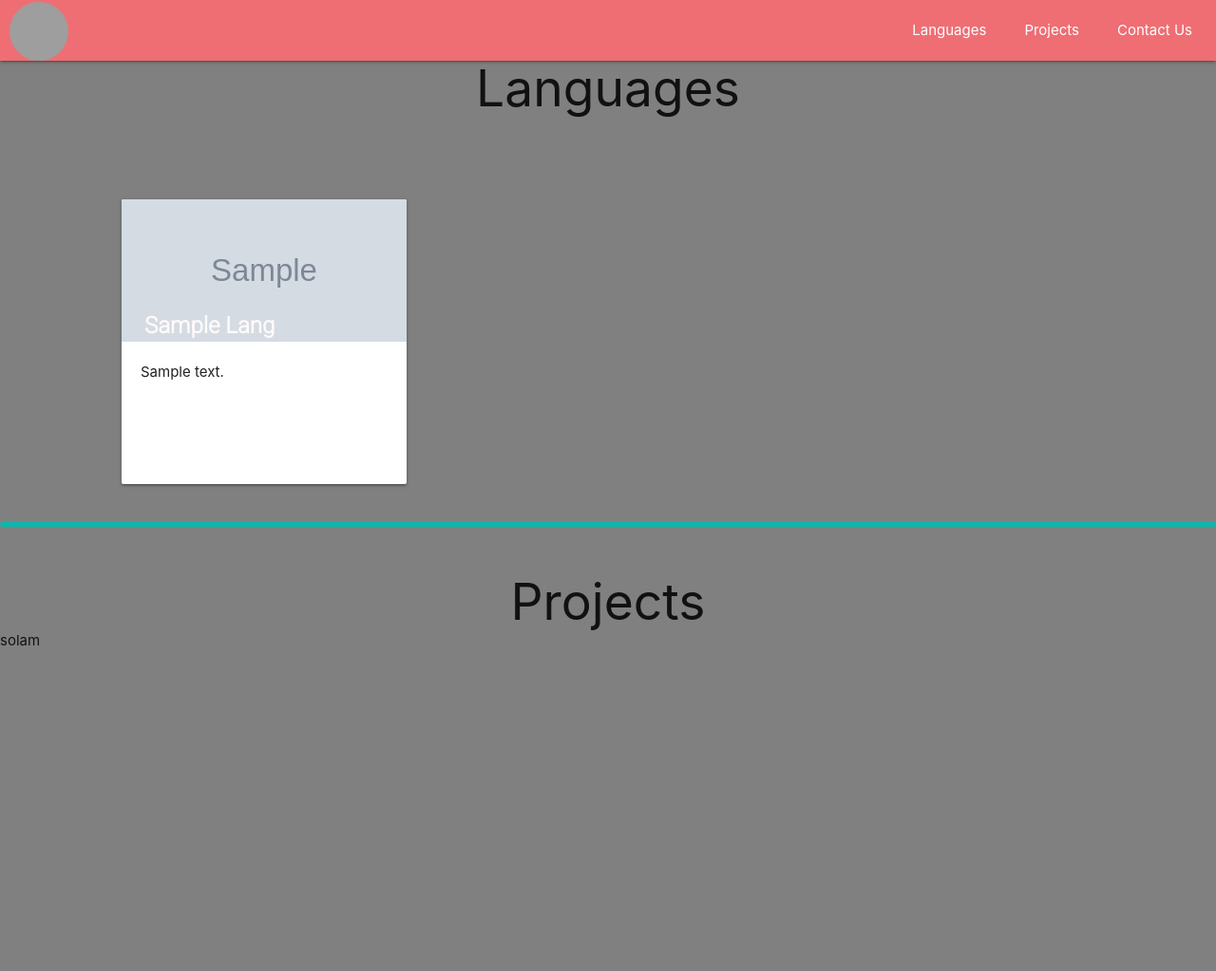
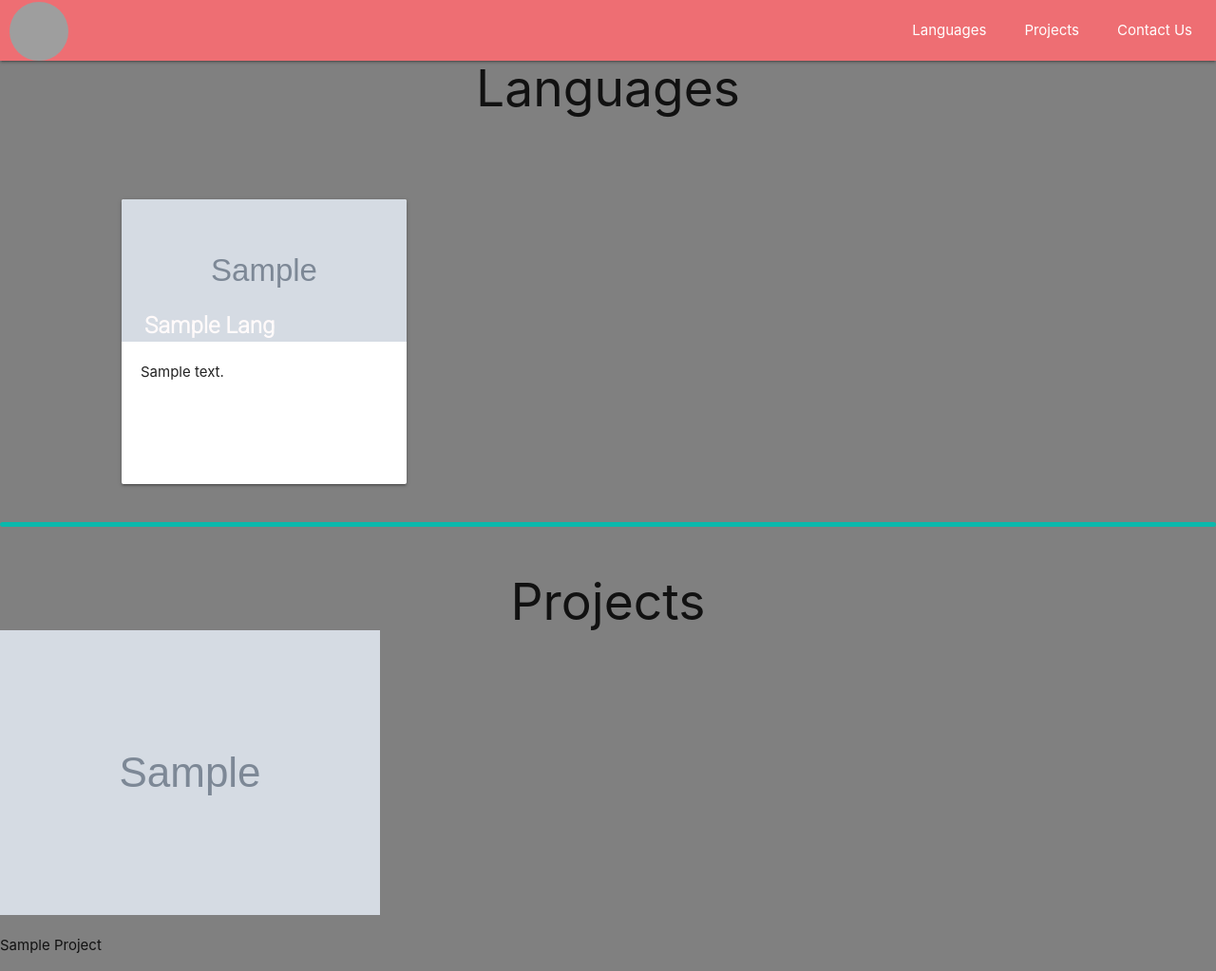
Before and after one commit to SadraTghvi/profilio, a Django app: template base/templates/pages/index.html in a window 1280 px wide. Shown: the whole page at 95% size. Before the commit the page ends 680 px from the top, so only its background shows below. Run offline with Django 3.2, Linux system fonts and the light colour scheme; the template is opened without the code that fills it: values that come from a table or form of the project are taken from there, others are empty; tables that the repository leaves empty hold one stand-in row (values such as "Sample post"); grey boxes marked "Sample" are stand-in pictures; grey boxes are pictures that could not be loaded.

Commit message:
updated ui for projects side

```diff
--- a/base/templates/pages/index.html
+++ b/base/templates/pages/index.html
@@ -29,8 +29,19 @@
   </div>
       <div class="line"></div>
     <h2 class="langs">Projects</h2>
+    <div class="main">
   {% for project in projects %}
-  solam
-  {% endfor %}
+    <div class="box">
+      <div>
+        <img src="static/img/{{project.image}}" alt="">
+      </div>
+      <p>{{project.title | title}}</p>
+    </div>
+    {% endfor %}
+  </div>
+
+  <footer>
+
+  </footer>
 
     {% endblock content %}
```
